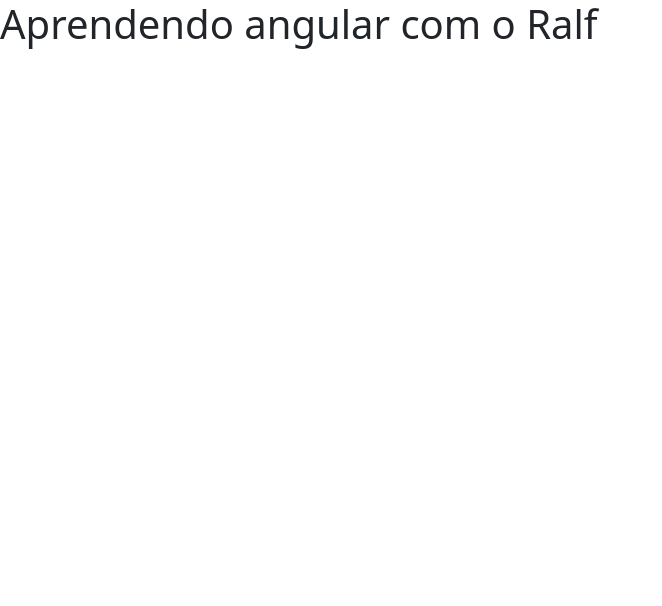
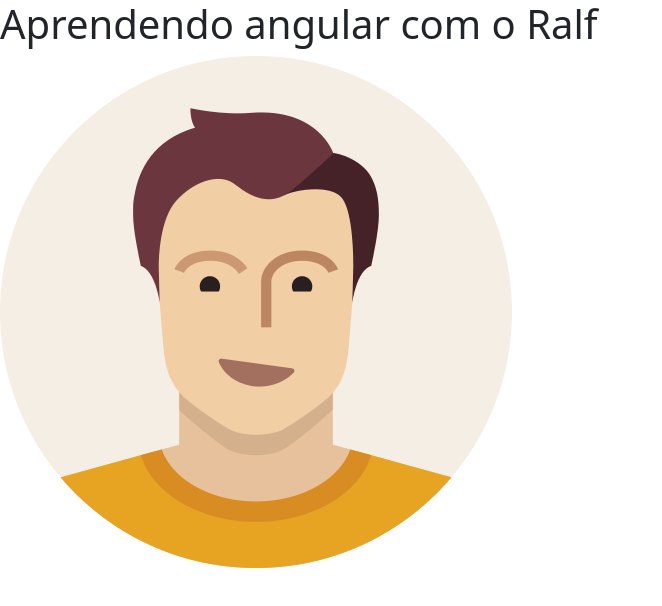
Before and after one commit to JoaoGabriielDev/projeto-springboot-angular-front, an Angular app: page / in a window 1280 px wide. Shown: the top 606 px of the page, without its empty margins (0-662 px from the left). Built offline with nearby package versions, Linux system fonts and the light colour scheme.

Commit message:
Manipulando imagens

```diff
--- a/src/app/principal/principal.component.html
+++ b/src/app/principal/principal.component.html
@@ -1 +1,2 @@
 <h1>Aprendendo angular com o Ralf</h1>
+<img src="assets/cliente.png">
```
Also changed, not shown: src/assets/cliente.png (added).
